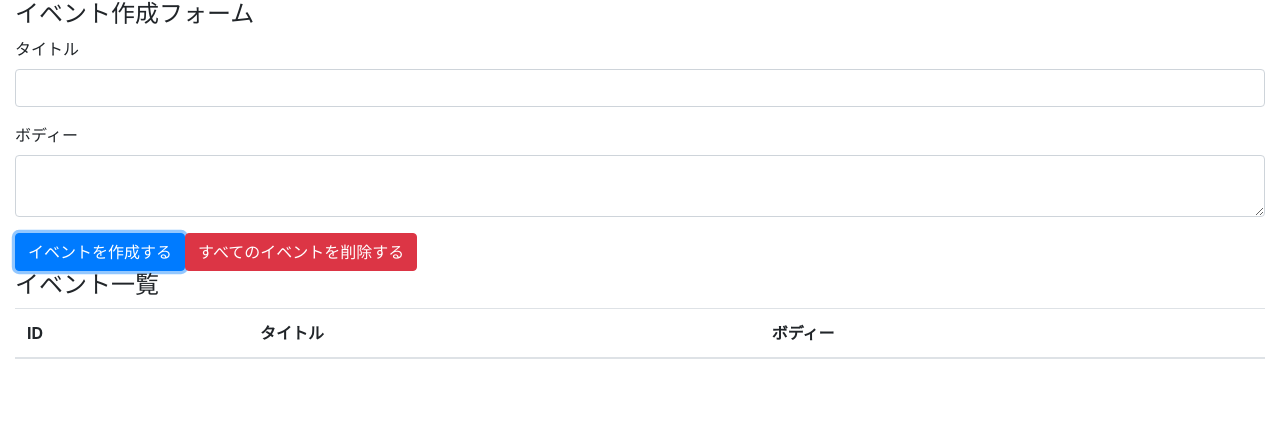
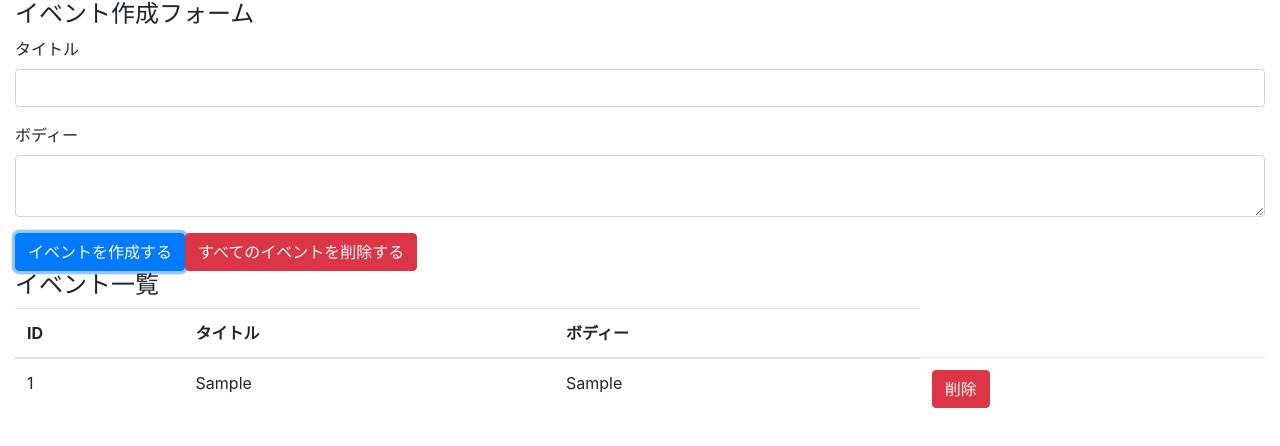
Before and after one commit to wat1881mayer/react-hooks-101, a React (Create React App) app: page / in a window 1280 px wide. Both pictures are taken after typing "Sample", "Sample" into the empty fields and a click on the button "イベントを作成する". Shown: the top 446 px of the page. Built offline with nearby package versions, Linux system fonts and the light colour scheme.

Commit message:
Event component create

```diff
--- a/src/components/App.js
+++ b/src/components/App.js
@@ -1,5 +1,6 @@
 import React ,{useReducer,useState} from 'react';
 import 'bootstrap/dist/css/bootstrap.min.css'
+import Event from './Event'
 import reducer from '../reducers'
 
 
@@ -51,6 +52,7 @@
           </tr>
         </thead>
         <tbody>
+          {state.map((event,index) => (<Event key={index} event={event} dispatch={dispatch}/>))}
 
         </tbody>
 
--- /dev/null
+++ b/src/components/Event.js
@@ -0,0 +1,19 @@
+import React from 'react'
+
+const Event = ({dispatch,event})=> {
+    const id = event.id
+    const handleClickDeleteButton =() =>{
+      dispatch({type:'DELETE_EVENT',id:id})
+    };
+  return (
+    <tr>
+      <td>{id}</td>
+      <td>{event.title}</td>
+      <td>{event.body}</td>
+      <td><button type="button" className="btn btn-danger" onClick={handleClickDeleteButton}>削除</button></td>
+    </tr>
+    )
+}
+
+
+export default Event
--- a/src/reducers/index.js
+++ b/src/reducers/index.js
@@ -6,7 +6,7 @@
             const id = length === 0 ? 1 : state[length - 1].id + 1
             return [...state,{id,...event}]
         case 'DELETE_EVENT':
-            return state
+            return state.filter(event => event.id!== action.id)
         case 'DELETE_ALL_EVENT':
             return []
         default:
```
